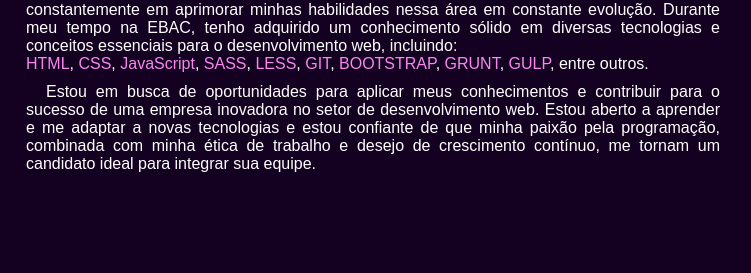
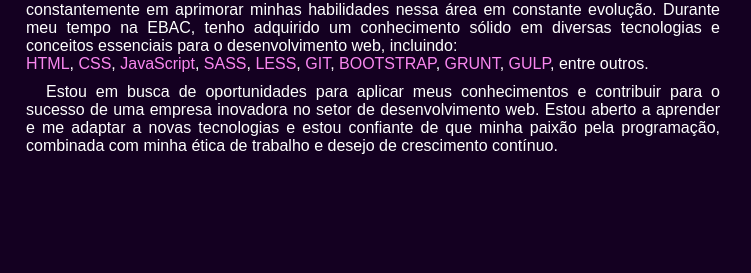
Before and after one commit to Juphyter/portifolio_rafael, a plain HTML site: page index.html in a window 1280 px wide. Shown: the part 162-435 px from the top of the page, 432-1183 px from the left. Drawn offline with Linux system fonts and the light colour scheme; a web font is replaced by a local one.

Commit message:
edit text

```diff
--- a/index.html
+++ b/index.html
@@ -54,7 +54,7 @@
                 <div class="profile-text">
                     <h2>Rafael Souza Marques</h2>
                     <p><span class="space"></span>Olá, sou um estudante dedicado de desenvolvimento web Full Stack Python, atualmente matriculado na EBAC desde dezembro de 2022. Desde então, tenho me empenhado constantemente em aprimorar minhas habilidades nessa área em constante evolução. Durante meu tempo na EBAC, tenho adquirido um conhecimento sólido em diversas tecnologias e conceitos essenciais para o desenvolvimento web, incluindo:<br> <span class="text-highlight">HTML</span>, <span class="text-highlight">CSS</span>, <span class="text-highlight">JavaScript</span>, <span class="text-highlight">SASS</span>, <span class="text-highlight">LESS</span>, <span class="text-highlight">GIT</span>, <span class="text-highlight">BOOTSTRAP</span>, <span class="text-highlight">GRUNT</span>, <span class="text-highlight">GULP</span>, entre outros.</p>
-                    <p><span class="space"></span>Estou em busca de oportunidades para aplicar meus conhecimentos e contribuir para o sucesso de uma empresa inovadora no setor de desenvolvimento web. Estou aberto a aprender e me adaptar a novas tecnologias e estou confiante de que minha paixão pela programação, combinada com minha ética de trabalho e desejo de crescimento contínuo, me tornam um candidato ideal para integrar sua equipe.</p>
+                    <p><span class="space"></span>Estou em busca de oportunidades para aplicar meus conhecimentos e contribuir para o sucesso de uma empresa inovadora no setor de desenvolvimento web. Estou aberto a aprender e me adaptar a novas tecnologias e estou confiante de que minha paixão pela programação, combinada com minha ética de trabalho e desejo de crescimento contínuo.</p>
                 </div>
             </div>
         </section>
```
